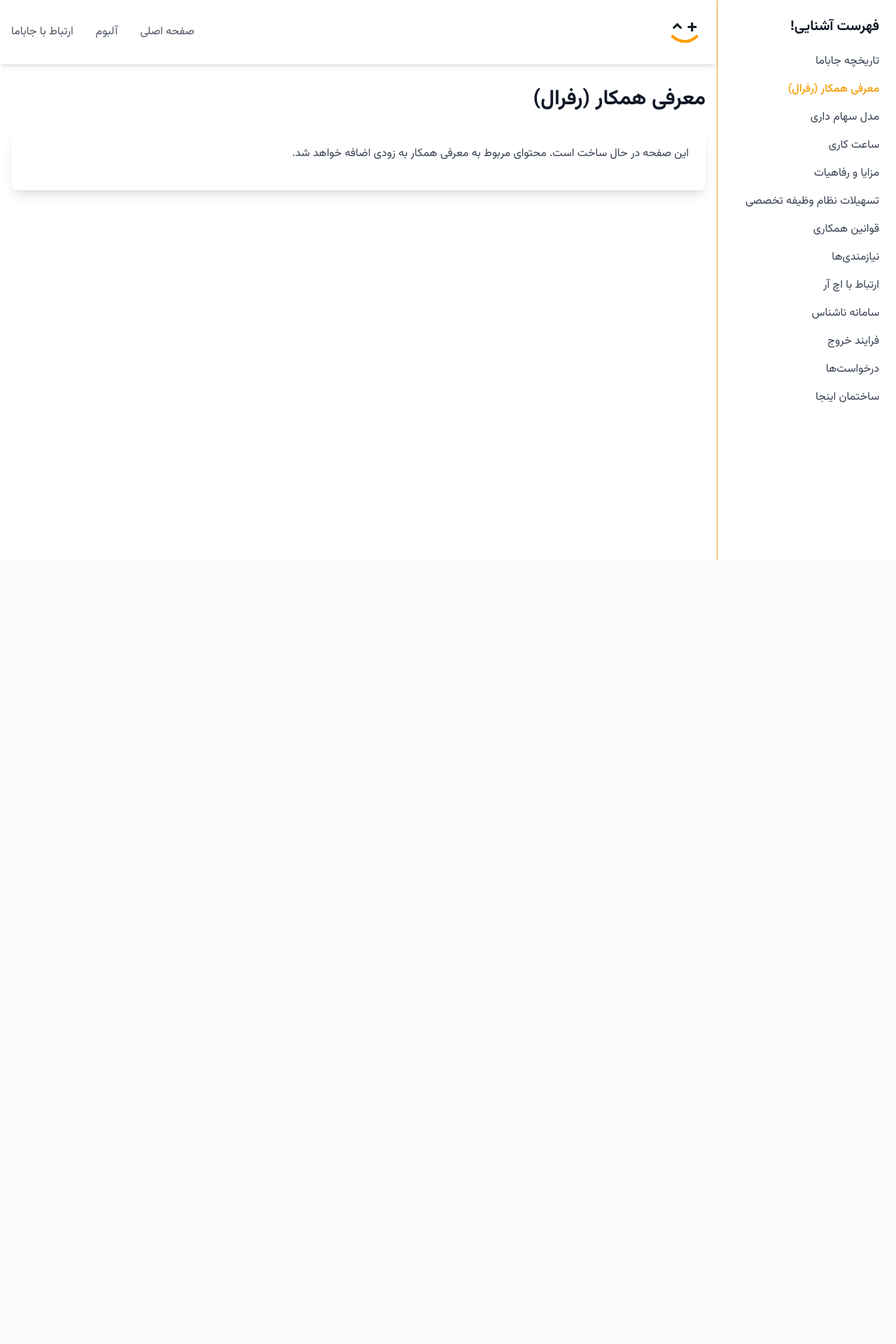
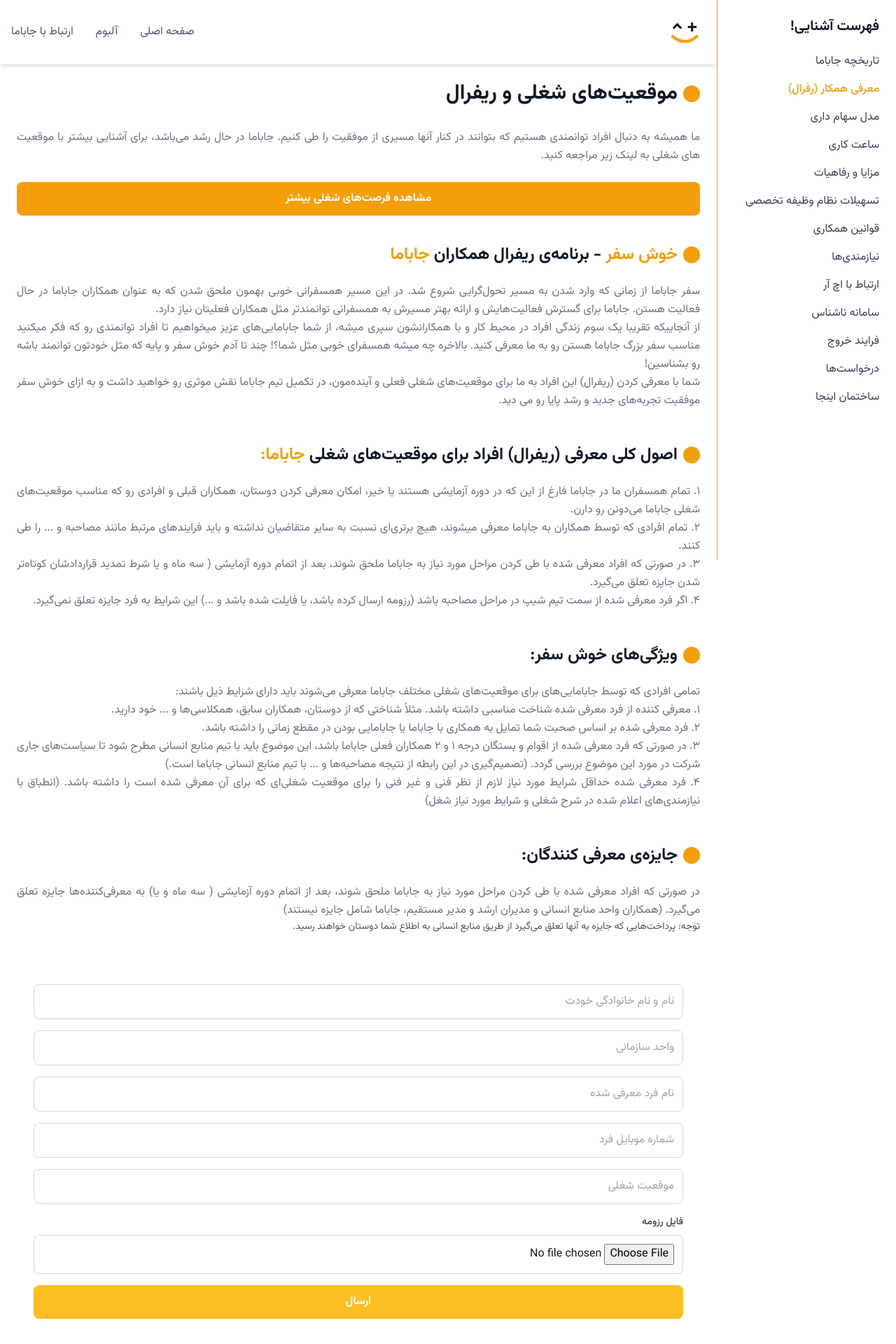
Before and after one commit to espitman/jbm-hr-life, a Nuxt app: page /referral in a window 1280 px wide. Shown: the top 1920 px of the page at 70% size. Before the commit the page ends 800 px from the top, so only its background shows below. Built offline with nearby package versions, Linux system fonts and the light colour scheme.

Commit message:
feat: update Referral page styling to match Education component

```diff
--- a/pages/referral.vue
+++ b/pages/referral.vue
@@ -1,10 +1,180 @@
 <template>
-  <div class="container mx-auto px-4 py-8">
-    <h1 class="text-3xl font-bold mb-6">معرفی همکار (رفرال)</h1>
-    <div class="bg-white rounded-lg shadow-lg p-6">
-      <p class="text-gray-700 mb-4">
-        این صفحه در حال ساخت است. محتوای مربوط به معرفی همکار به زودی اضافه خواهد شد.
+  <div class="container mx-auto p-6" dir="rtl">
+    <!-- Header -->
+    <div class="flex items-center justify-start mb-8">
+      <div class="w-6 h-6 rounded-full bg-amber-500 ml-2"></div>
+      <h1 class="text-3xl font-bold">موقعیت‌های شغلی و ریفرال</h1>
+    </div>
+
+    <!-- Introduction -->
+    <div class="text-gray-500 leading-relaxed text-justify mb-6">
+      <p>
+        ما همیشه به دنبال افراد توانمندی هستیم که بتوانند در کنار آنها مسیری از موفقیت را طی کنیم. جاباما در حال رشد می‌باشد، برای آشنایی بیشتر با موقعیت های شغلی به لینک زیر مراجعه کنید.
       </p>
+    </div>
+
+    <!-- View More Jobs Button -->
+    <div class="mb-10">
+      <button class="w-full bg-amber-500 text-white font-bold py-3 px-6 rounded-lg hover:bg-amber-600 transition duration-300">
+        مشاهده فرصت‌های شغلی بیشتر
+      </button>
+    </div>
+
+    <!-- Referral Program Section -->
+    <div class="mb-12">
+      <div class="flex items-center justify-start mb-6">
+        <div class="w-6 h-6 rounded-full bg-amber-500 ml-2"></div>
+        <h2 class="text-2xl font-bold">
+          <span class="text-amber-500">خوش سفر</span> - برنامه‌ی ریفرال همکاران <span class="text-amber-500">جاباما</span>
+        </h2>
+      </div>
+
+      <div class="text-gray-500 leading-relaxed text-justify">
+        <p>
+          سفر جاباما از زمانی که وارد شدن به مسیر تحول‌گرایی شروع شد. در این مسیر همسفرانی خوبی بهمون ملحق شدن که به عنوان همکاران جاباما در حال فعالیت هستن. جاباما برای
+          گسترش فعالیت‌هایش و ارائه بهتر مسیرش به همسفرانی توانمندتر مثل همکاران فعلیتان نیاز دارد.
+        </p>
+        <p>
+          از آنجاییکه تقریبا یک سوم زندگی افراد در محیط کار و با همکارانشون سپری میشه، از شما جابامایی‌های عزیز میخواهیم تا افراد توانمندی رو که فکر میکنید مناسب سفر بزرگ
+          جاباما هستن رو به ما معرفی کنید. بالاخره چه میشه همسفرای خوبی مثل شما؟! چند تا آدم خوش سفر و پایه که مثل خودتون توانمند باشه رو بشناسین!
+        </p>
+        <p>
+          شما با معرفی کردن (ریفرال) این افراد به ما برای موقعیت‌های شغلی فعلی و آینده‌مون، در تکمیل تیم جاباما نقش موثری رو خواهید داشت و به ازای خوش سفر موفقیت تجربه‌های
+          جدید و رشد پایا رو می دید.
+        </p>
+      </div>
+    </div>
+
+    <!-- General Principles Section -->
+    <div class="mb-12">
+      <div class="flex items-center justify-start mb-6">
+        <div class="w-6 h-6 rounded-full bg-amber-500 ml-2"></div>
+        <h2 class="text-2xl font-bold">
+          اصول کلی معرفی (ریفرال) افراد برای موقعیت‌های شغلی <span class="text-amber-500">جاباما:</span>
+        </h2>
+      </div>
+
+      <div class="text-gray-500 leading-relaxed text-justify">
+        <p>
+          ۱. تمام همسفران ما در جاباما فارغ از این که در دوره آزمایشی هستند یا خیر، امکان معرفی کردن دوستان، همکاران قبلی و افرادی رو که مناسب موقعیت‌های شغلی جاباما می‌دونن رو
+          دارن.
+        </p>
+        <p>
+          ۲. تمام افرادی که توسط همکاران به جاباما معرفی میشوند، هیچ برتری‌ای نسبت به سایر متقاضیان نداشته و باید فرایندهای مرتبط مانند مصاحبه و ... را طی کنند.
+        </p>
+        <p>
+          ۳. در صورتی که افراد معرفی شده با طی کردن مراحل مورد نیاز به جاباما ملحق شوند، بعد از اتمام دوره آزمایشی ( سه ماه و یا شرط تمدید قراردادشان کوتاه‌تر شدن جایزه تعلق
+          می‌گیرد.
+        </p>
+        <p>
+          ۴. اگر فرد معرفی شده از سمت تیم شیپ در مراحل مصاحبه باشد (رزومه ارسال کرده باشد، یا فایلت شده باشد و ...) این شرایط به فرد جایزه تعلق نمی‌گیرد.
+        </p>
+      </div>
+    </div>
+
+    <!-- Features Section -->
+    <div class="mb-12">
+      <div class="flex items-center justify-start mb-6">
+        <div class="w-6 h-6 rounded-full bg-amber-500 ml-2"></div>
+        <h2 class="text-2xl font-bold">ویژگی‌های خوش سفر:</h2>
+      </div>
+
+      <div class="text-gray-500 leading-relaxed text-justify">
+        <p>
+          تمامی افرادی که توسط جابامایی‌های برای موقعیت‌های شغلی مختلف جاباما معرفی می‌شوند باید دارای شرایط ذیل باشند:
+        </p>
+        <p>
+          ۱. معرفی کننده از فرد معرفی شده شناخت مناسبی داشته باشد. مثلاً شناختی که از دوستان، همکاران سابق، همکلاسی‌ها و ... خود دارید.
+        </p>
+        <p>
+          ۲. فرد معرفی شده بر اساس صحبت شما تمایل به همکاری با جاباما یا جابامایی بودن در مقطع زمانی را داشته باشد.
+        </p>
+        <p>
+          ۳. در صورتی که فرد معرفی شده از اقوام و بستگان درجه ۱ و ۲ همکاران فعلی جاباما باشد، این موضوع باید با تیم منابع انسانی مطرح شود تا سیاست‌های جاری شرکت در مورد این
+          موضوع بررسی گردد. (تصمیم‌گیری در این رابطه از نتیجه مصاحبه‌ها و ... با تیم منابع انسانی جاباما است.)
+        </p>
+        <p>
+          ۴. فرد معرفی شده حداقل شرایط مورد نیاز لازم از نظر فنی و غیر فنی را برای موقعیت شغلی‌ای که برای آن معرفی شده است را داشته باشد. (انطباق با نیازمندی‌های اعلام شده در
+          شرح شغلی و شرایط مورد نیاز شغل)
+        </p>
+      </div>
+    </div>
+
+    <!-- Rewards Section -->
+    <div class="mb-12">
+      <div class="flex items-center justify-start mb-6">
+        <div class="w-6 h-6 rounded-full bg-amber-500 ml-2"></div>
+        <h2 class="text-2xl font-bold">جایزه‌ی معرفی کنندگان:</h2>
+      </div>
+
+      <div class="text-gray-500 leading-relaxed text-justify">
+        <p>
+          در صورتی که افراد معرفی شده با طی کردن مراحل مورد نیاز به جاباما ملحق شوند، بعد از اتمام دوره آزمایشی ( سه ماه و یا) به معرفی‌کننده‌ها جایزه تعلق می‌گیرد. (همکاران واحد منابع
+          انسانی و مدیران ارشد و مدیر مستقیم، جاباما شامل جایزه نیستند)
+        </p>
+        <p class="text-sm text-gray-600">
+          توجه: پرداخت‌هایی که جایزه به آنها تعلق می‌گیرد از طریق منابع انسانی به اطلاع شما دوستان خواهند رسید.
+        </p>
+      </div>
+    </div>
+
+    <!-- Referral Form -->
+    <div class="bg-white rounded-lg p-6">
+      <form class="space-y-4">
+        <div>
+          <input
+            type="text"
+            placeholder="نام و نام خانوادگی خودت"
+            class="w-full p-3 border border-gray-300 rounded-lg focus:outline-none focus:ring-2 focus:ring-amber-400"
+          />
+        </div>
+
+        <div>
+          <input
+            type="text"
+            placeholder="واحد سازمانی"
+            class="w-full p-3 border border-gray-300 rounded-lg focus:outline-none focus:ring-2 focus:ring-amber-400"
+          />
+        </div>
+
+        <div>
+          <input
+            type="text"
+            placeholder="نام فرد معرفی شده"
+            class="w-full p-3 border border-gray-300 rounded-lg focus:outline-none focus:ring-2 focus:ring-amber-400"
+          />
+        </div>
+
+        <div>
+          <input
+            type="text"
+            placeholder="شماره موبایل فرد"
+            class="w-full p-3 border border-gray-300 rounded-lg focus:outline-none focus:ring-2 focus:ring-amber-400"
+          />
+        </div>
+
+        <div>
+          <input
+            type="text"
+            placeholder="موقعیت شغلی"
+            class="w-full p-3 border border-gray-300 rounded-lg focus:outline-none focus:ring-2 focus:ring-amber-400"
+          />
+        </div>
+
+        <div>
+          <label class="block mb-2 text-sm font-medium text-gray-700">فایل رزومه</label>
+          <input
+            type="file"
+            class="w-full p-3 border border-gray-300 rounded-lg focus:outline-none focus:ring-2 focus:ring-amber-400"
+          />
+        </div>
+
+        <div>
+          <button type="submit" class="w-full bg-amber-400 text-white font-bold py-3 px-6 rounded-lg hover:bg-amber-500 transition duration-300">
+            ارسال
+          </button>
+        </div>
+      </form>
     </div>
   </div>
 </template>
```
